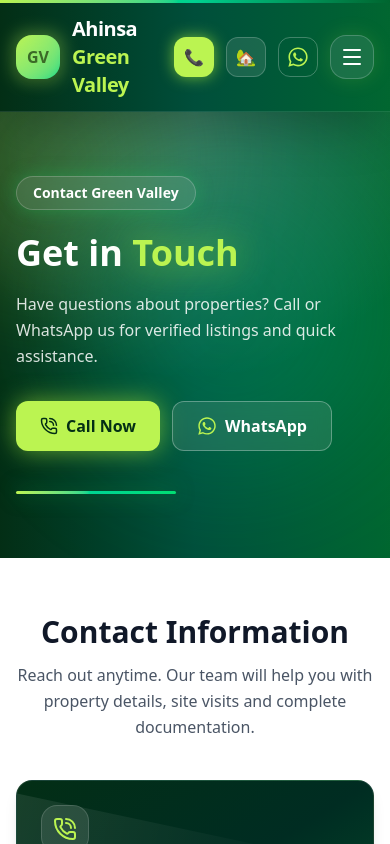
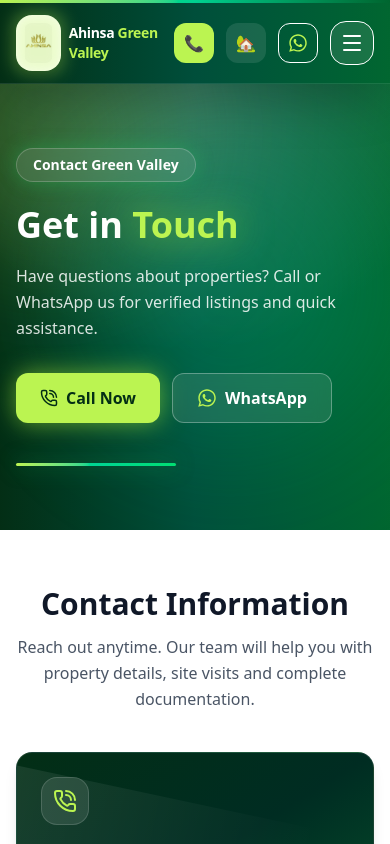
Before and after one commit to anshul1768/RealEstate, a React (Vite) app: page /contact in a window 390 px wide. Shown: the top 844 px of the page. Built offline with nearby package versions, Linux system fonts and the light colour scheme.

Commit message:
fixed navbar icon location whatsapp

```diff
--- a/src/components/About.jsx
+++ b/src/components/About.jsx
@@ -259,7 +259,7 @@ const About = () => {
 
             <div className="flex gap-3 flex-wrap">
               <a
-                href="tel:+919279046985"
+                href="tel:+918218428395"
                 className="
                   inline-flex items-center gap-2 px-6 py-3 rounded-xl
                   bg-lime-300 text-green-950 font-extrabold
@@ -273,7 +273,7 @@ const About = () => {
               </a>
 
               <a
-                href="https://wa.me/919279046985"
+                href="https://wa.me/919279046985?text=Hi%2C%20I%20want%20to%20know%20details%20about%20your%20project%20Ahinsa%20Green%20Valley"
                 target="_blank"
                 rel="noreferrer"
                 className="
--- a/src/components/Contact.jsx
+++ b/src/components/Contact.jsx
@@ -52,7 +52,7 @@ const Contact = () => {
 
             {/* ✅ WhatsApp with Logo */}
             <a
-              href="https://wa.me/918218428395"
+              href="https://wa.me/919279046985?text=Hi%2C%20I%20want%20to%20know%20details%20about%20your%20project%20Ahinsa%20Green%20Valley"
               target="_blank"
               rel="noreferrer"
               className="
@@ -100,7 +100,8 @@ const Contact = () => {
             <h3 className="relative z-10 mt-4 font-extrabold text-white">
               Phone
             </h3>
-            <p className="relative z-10 mt-1 text-white/70">+91 9279046985</p>
+            <p className="relative z-10 mt-1 text-white/70">
+            +918218428395</p>
 
             <a
               href="tel:+918218428395"
@@ -131,7 +132,7 @@ const Contact = () => {
             </p>
 
             <a
-              href="https://wa.me/918218428395"
+              href="https://wa.me/919279046985?text=Hi%2C%20I%20want%20to%20know%20details%20about%20your%20project%20Ahinsa%20Green%20Valley"
               target="_blank"
               rel="noreferrer"
               className="relative z-10 mt-3 inline-block text-lime-300 font-bold hover:underline"
--- a/src/components/Navbar.jsx
+++ b/src/components/Navbar.jsx
@@ -14,22 +14,41 @@ const Navbar = () => {
       {/* Gradient Navbar */}
       <div className="bg-gradient-to-r from-green-950 via-emerald-900 to-green-800 text-white shadow-2xl border-b border-white/10">
         <div className="max-w-7xl mx-auto px-4 py-3 flex items-center justify-between">
+
           {/* LEFT: Logo + Company Name */}
           <Link
             to="/"
-            className="flex items-center gap-3 group"
+            className="flex items-center gap-2 md:gap-3 group"
             onClick={() => setOpen(false)}
           >
             <div className="relative">
-              <div className="w-11 h-11 rounded-2xl bg-gradient-to-br from-lime-300 to-emerald-400 text-green-950 font-extrabold flex items-center justify-center shadow-lg transition-all duration-300 group-hover:scale-110 group-hover:-rotate-6">
-                GV
-              </div>
+              <img
+                src="/Logo.jpeg"
+                alt="Ahinsa Green Valley"
+                className="
+                  w-14 h-14              /* phone: big logo */
+                  md:w-14 md:h-14
+                  lg:w-16 lg:h-16
+                  rounded-2xl
+                  object-contain
+                  bg-white p-2
+                  shadow-lg
+                  transition-all duration-300
+                  group-hover:scale-110
+                "
+              />
 
               {/* Glow */}
               <div className="absolute -inset-1 rounded-2xl bg-lime-300 blur opacity-30 group-hover:opacity-70 transition duration-300" />
             </div>
 
-            <h1 className="text-xl font-extrabold tracking-tight">
+            <h1
+              className="
+                text-sm                /* phone: small text */
+                md:text-xl             /* desktop: normal */
+                font-extrabold tracking-tight
+              "
+            >
               Ahinsa <span className="text-lime-300">Green Valley</span>
             </h1>
           </Link>
@@ -56,119 +75,78 @@ const Navbar = () => {
 
           {/* RIGHT: Buttons (Desktop) */}
           <div className="hidden md:flex items-center gap-3">
-            {/* Book Site Visit */}
             <a
               href="https://docs.google.com/forms/d/e/1FAIpQLScFHg1Fc6L2mCuTWfKogpeshMZEVVSgMapU1XAM_XvWfTUzdw/viewform?usp=publish-editor"
               target="_blank"
               rel="noreferrer"
-              className="px-5 py-2.5 rounded-xl bg-white/10 border border-white/20 text-white font-bold
-              hover:bg-white/20 transition-all duration-300 hover:-translate-y-[1px]"
+              className="px-5 py-2.5 rounded-xl bg-white/10 border border-white/20 font-bold hover:bg-white/20 transition"
             >
               🏡 Book Site Visit
             </a>
 
-            {/* Call Now Neon Glow */}
             <a
               href="tel:+918218428395"
-              className="px-5 py-2.5 rounded-xl bg-lime-300 text-green-950 font-bold
-              shadow-[0_0_20px_rgba(163,230,53,0.6)]
-              hover:shadow-[0_0_35px_rgba(163,230,53,0.9)]
-              transition-all duration-300 hover:-translate-y-[1px]"
+              className="px-5 py-2.5 rounded-xl bg-lime-300 text-green-950 font-bold shadow hover:shadow-xl transition"
             >
               📞 Call Now
             </a>
 
-            {/* WhatsApp with Logo */}
             <a
-              href="https://wa.me/918218428395"
+              href="https://wa.me/919279046985?text=Hi%2C%20I%20want%20to%20know%20details%20about%20your%20project%20Ahinsa%20Green%20Valley"
               target="_blank"
               rel="noreferrer"
-              className="px-5 py-2.5 rounded-xl border border-white/25 text-white font-bold
-              hover:bg-white/10 transition-all duration-300 hover:-translate-y-[1px]
-              flex items-center gap-2"
+              className="px-5 py-2.5 rounded-xl border border-white/25 font-bold flex items-center gap-2 hover:bg-white/10 transition"
             >
               <FaWhatsapp className="text-xl text-lime-300" />
               WhatsApp
             </a>
           </div>
 
-          {/* ✅ MOBILE: Icons + Menu (Improved spacing) */}
+          {/* MOBILE ICONS */}
           <div className="md:hidden flex items-center gap-3">
-            {/* Call */}
-            <a
-              href="tel:+918218428395"
-              className="w-10 h-10 rounded-xl bg-lime-300 text-green-950 font-semibold
-              shadow-[0_0_15px_rgba(163,230,53,0.7)]
-              flex items-center justify-center"
-            >
-              📞
-            </a>
+            <a href="tel:+918218428395" className="w-10 h-10 rounded-xl bg-lime-300 flex items-center justify-center">📞</a>
 
-            {/* Book */}
             <a
               href="https://docs.google.com/forms/d/e/1FAIpQLScFHg1Fc6L2mCuTWfKogpeshMZEVVSgMapU1XAM_XvWfTUzdw/viewform?usp=publish-editor"
               target="_blank"
               rel="noreferrer"
-              className="w-10 h-10 rounded-xl bg-white/10 border border-white/20 text-white font-semibold
-              flex items-center justify-center hover:bg-white/15 transition"
+              className="w-10 h-10 rounded-xl bg-white/10 flex items-center justify-center"
             >
               🏡
             </a>
 
-            {/* WhatsApp */}
             <a
-              href="https://wa.me/918218428395"
+              href="https://wa.me/919279046985?text=Hi%2C%20I%20want%20to%20know%20details%20about%20your%20project%20Ahinsa%20Green%20Valley"
               target="_blank"
               rel="noreferrer"
-              className="w-10 h-10 rounded-xl border border-white/25 text-white font-semibold
-              hover:bg-white/10 flex items-center justify-center transition"
+              className="w-10 h-10 rounded-xl border flex items-center justify-center"
             >
-              <FaWhatsapp className="text-[22px] text-lime-300" />
+              <FaWhatsapp className="text-lime-300 text-xl" />
             </a>
 
-            {/* ✅ Hamburger Menu Button (bigger + glow) */}
             <button
               onClick={() => setOpen(!open)}
-              className="
-                w-11 h-11 rounded-2xl
-                bg-white/10 border border-white/20
-                flex items-center justify-center
-                hover:bg-white/15 transition
-                shadow-[0_0_20px_rgba(163,230,53,0.18)]
-              "
+              className="w-11 h-11 rounded-2xl bg-white/10 border flex items-center justify-center"
             >
               {open ? <X size={24} /> : <Menu size={24} />}
             </button>
           </div>
         </div>
 
-        {/* ✅ MOBILE MENU (Home/About/Contact) */}
+        {/* MOBILE MENU */}
         {open && (
-          <div className="md:hidden border-t border-white/10 bg-green-950/60 backdrop-blur-xl">
-            <nav className="max-w-7xl mx-auto px-4 py-4 flex flex-col gap-3 font-semibold text-white/85">
-              <Link
-                to="/"
-                onClick={() => setOpen(false)}
-                className="py-2 px-3 rounded-xl hover:bg-white/10 transition"
-              >
-                Home
-              </Link>
-
-              <Link
-                to="/about"
-                onClick={() => setOpen(false)}
-                className="py-2 px-3 rounded-xl hover:bg-white/10 transition"
-              >
-                About
-              </Link>
-
-              <Link
-                to="/contact"
-                onClick={() => setOpen(false)}
-                className="py-2 px-3 rounded-xl hover:bg-white/10 transition"
-              >
-                Contact
-              </Link>
+          <div className="md:hidden border-t bg-green-950/60 backdrop-blur">
+            <nav className="px-4 py-4 flex flex-col gap-3">
+              {["Home", "About", "Contact"].map((i) => (
+                <Link
+                  key={i}
+                  to={i === "Home" ? "/" : `/${i.toLowerCase()}`}
+                  onClick={() => setOpen(false)}
+                  className="py-2 px-3 rounded-xl hover:bg-white/10"
+                >
+                  {i}
+                </Link>
+              ))}
             </nav>
           </div>
         )}
--- a/src/details/Ahinsa3.jsx
+++ b/src/details/Ahinsa3.jsx
@@ -158,12 +158,12 @@ const Ahinsa3 = () => {
       </div>
 
       {/* ✅ Location Advantage */}
-      <div className="mt-12 rounded-3xl bg-white border shadow-sm p-7">
-        <h2 className="text-2xl font-extrabold text-gray-900">
+      <div className="mt-12 rounded-3xl bg-gradient-to-br from-green-700 to-emerald-500 border shadow-xl p-7 text-white">
+  <h2 className="text-2xl font-extrabold text-white">
     {locationDetails.title}
   </h2>
 
-        <p className="mt-3 text-gray-600 leading-relaxed max-w-5xl">
+  <p className="mt-3 text-white/90 leading-relaxed max-w-5xl">
     {locationDetails.subtitle}
   </p>
 
@@ -171,13 +171,24 @@ const Ahinsa3 = () => {
     {locationDetails.points.map((point, index) => (
       <div
         key={index}
-              className="rounded-2xl border bg-green-50/40 px-4 py-3 font-semibold text-gray-700"
+        className="
+          rounded-2xl
+          border border-white/25
+          bg-white/10 backdrop-blur
+          px-4 py-3
+          font-semibold text-white
+          shadow-sm
+          hover:bg-white/20
+          transition-all duration-300
+          hover:-translate-y-[2px]
+        "
       >
         {point}
       </div>
     ))}
   </div>
 </div>
+
 
       {/* ✅ Map Section */}
       <div className="mt-12 rounded-3xl bg-white border shadow-sm p-7">
```
Also changed, not shown: src/details/Ahinsa1.jsx (+16 -4 lines), src/details/Ahinsa2.jsx (+15 -4 lines), src/details/Ahinsa4.jsx (+15 -4 lines), public/Logo.jpeg (added). Lines whose indentation alone changed are shown as unchanged.
